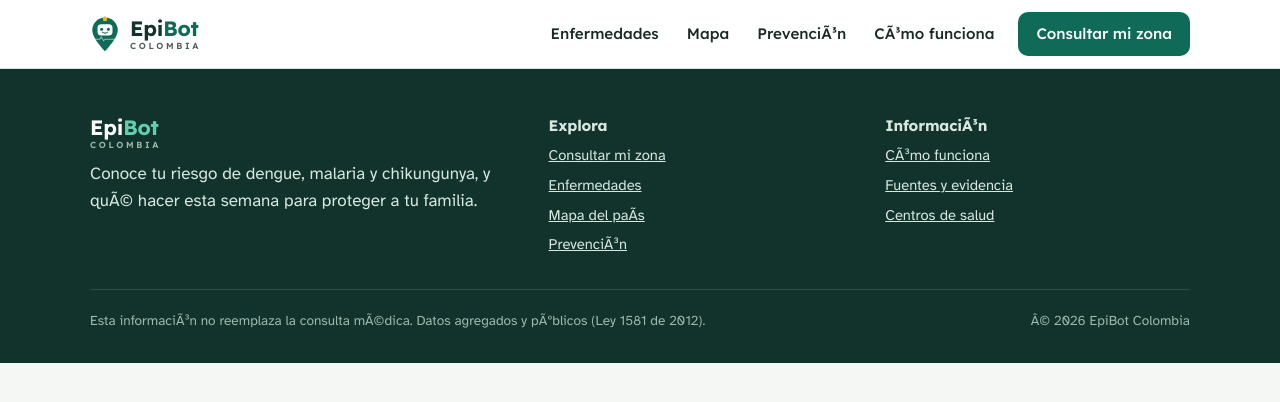
After one commit to Say-Kei/EpiBot-Colombia-, a Flask app: template templates/centros.html in a window 1280 px wide. The commit adds this page. Shown: the top 402 px of the page. Run offline with Flask 3, Linux system fonts and the light colour scheme; the template is opened without the code that fills it, so the values that code supplies are empty.

Commit message:
Experimentos

```diff
--- /dev/null
+++ b/templates/centros.html
@@ -0,0 +1,65 @@
+<!DOCTYPE html>
+<html lang="es">
+<head>
+  <meta charset="utf-8">
+  <meta name="viewport" content="width=device-width, initial-scale=1, viewport-fit=cover">
+  <title>EpiBot Colombia</title>
+  <meta name="description" content="CÃ³mo estÃ¡ el dengue, la malaria y el chikungunya en tu zona, y quÃ© hacer esta semana.">
+  <meta name="theme-color" content="#0F6B57">
+  <link rel="preconnect" href="https://fonts.googleapis.com">
+  <link rel="preconnect" href="https://fonts.gstatic.com" crossorigin>
+  <link rel="stylesheet" href="https://fonts.googleapis.com/css2?family=Atkinson+Hyperlegible:wght@400;700&family=Lexend:wght@500;600;700&display=swap">
+  <link rel="stylesheet" href="static/css/epibot.css">
+  <link rel="icon" type="image/png" href="{{ url_for('static', filename='img/EpiBotLogo.png') }}">
+</head>
+<body data-pagina="inicio">
+
+<header class="barra"><div class="wrap barra-in">
+  <a class="marca" href="index.html" aria-label="EpiBot Colombia, inicio">
+    <svg viewBox="0 0 40 48" aria-hidden="true"><path d="M20 47C20 47 3 30 3 19a17 17 0 0 1 34 0c0 11-17 28-17 28z" fill="var(--marca)"/><path d="M20 5V1" stroke="var(--marca)" stroke-width="2"/><circle cx="20" cy="4" r="3" fill="var(--antena)"/><rect x="10" y="11" width="20" height="15" rx="5" fill="#fff"/><circle cx="15.5" cy="17.5" r="2" fill="var(--marca)"/><circle cx="24.5" cy="17.5" r="2" fill="var(--marca)"/><path d="M16.5 21.5q3.5 2.6 7 0" stroke="var(--marca)" stroke-width="1.6" fill="none" stroke-linecap="round"/><path d="M6 31h7l2-3 3 5 2-2h14" stroke="#ffffff" stroke-opacity=".55" stroke-width="1.4" fill="none"/></svg>
+    <span class="palabra"><span class="epi">Epi</span><span class="bot">Bot</span><small>COLOMBIA</small></span>
+  </a>
+  <button class="menu-btn" id="menu-btn" aria-expanded="false" aria-controls="nav">
+    <svg viewBox="0 0 24 24" fill="none" stroke="currentColor" stroke-width="2" aria-hidden="true"><path d="M4 7h16M4 12h16M4 17h16"/></svg>MenÃº</button>
+  <nav class="nav" id="nav" aria-label="Principal">
+    <a href="enfermedades.html" data-pag="enfermedades">Enfermedades</a>
+    <a href="mapa.html" data-pag="mapa">Mapa</a>
+    <a href="prevencion.html" data-pag="prevencion">PrevenciÃ³n</a>
+    <a href="como-funciona.html" data-pag="como">CÃ³mo funciona</a>
+    <a class="btn btn-1" href="index.html#consulta">Consultar mi zona</a>
+  </nav>
+</div></header>
+
+
+<footer class="pie"><div class="wrap">
+  <div class="pie-grid">
+    <div class="pila-s">
+      <span class="palabra"><span class="epi">Epi</span><span class="bot">Bot</span><small>COLOMBIA</small></span>
+      <p style="max-width:42ch">Conoce tu riesgo de dengue, malaria y chikungunya, y quÃ© hacer esta semana para proteger a tu familia.</p>
+    </div>
+    <div><h3>Explora</h3><ul>
+      <li><a href="index.html#consulta">Consultar mi zona</a></li>
+      <li><a href="enfermedades.html">Enfermedades</a></li>
+      <li><a href="mapa.html">Mapa del paÃ­s</a></li>
+      <li><a href="prevencion.html">PrevenciÃ³n</a></li>
+    </ul></div>
+    <div><h3>InformaciÃ³n</h3><ul>
+      <li><a href="como-funciona.html">CÃ³mo funciona</a></li>
+      <li><a href="fuentes.html">Fuentes y evidencia</a></li>
+      <li><a href="centros.html">Centros de salud</a></li>
+    </ul></div>
+  </div>
+  <div class="pie-legal">
+    <p>Esta informaciÃ³n no reemplaza la consulta mÃ©dica. Datos agregados y pÃºblicos (Ley 1581 de 2012).</p>
+    <p>Â© <span id="anio">2026</span> EpiBot Colombia</p>
+  </div>
+</div></footer>
+<div class="toast" id="toast" hidden></div>
+
+<!-- El orden importa: datos â†’ ilustraciones â†’ mapa â†’ app -->
+<script src="static/js/datos.js"></script>
+<script src="static/js/ilustraciones.js"></script>
+<script src="static/js/mapa.js"></script>
+<script src="static/js/app.js"></script>
+</body>
+</html>
--- a/templates/como-funciona.html
+++ b/templates/como-funciona.html
@@ -10,6 +10,7 @@
   <link rel="preconnect" href="https://fonts.gstatic.com" crossorigin>
   <link rel="stylesheet" href="https://fonts.googleapis.com/css2?family=Atkinson+Hyperlegible:wght@400;700&family=Lexend:wght@500;600;700&display=swap">
   <link rel="stylesheet" href="static/css/epibot.css">
+
 </head>
 <body data-pagina="como">
 
--- a/templates/index.html
+++ b/templates/index.html
@@ -10,6 +10,7 @@
   <link rel="preconnect" href="https://fonts.gstatic.com" crossorigin>
   <link rel="stylesheet" href="https://fonts.googleapis.com/css2?family=Atkinson+Hyperlegible:wght@400;700&family=Lexend:wght@500;600;700&display=swap">
   <link rel="stylesheet" href="static/css/epibot.css">
+  <link rel="icon" type="image/png" href="{{ url_for('static', filename='img/EpiBotLogo.png') }}">
 </head>
 <body data-pagina="inicio">
 
```
Also changed, not shown: static/img/EpiBotLogo.png (added).
